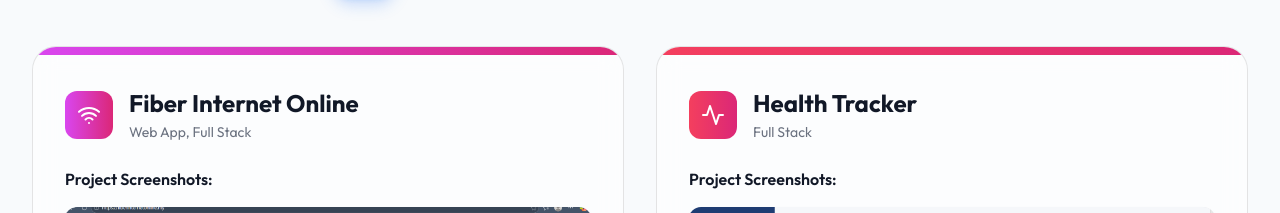
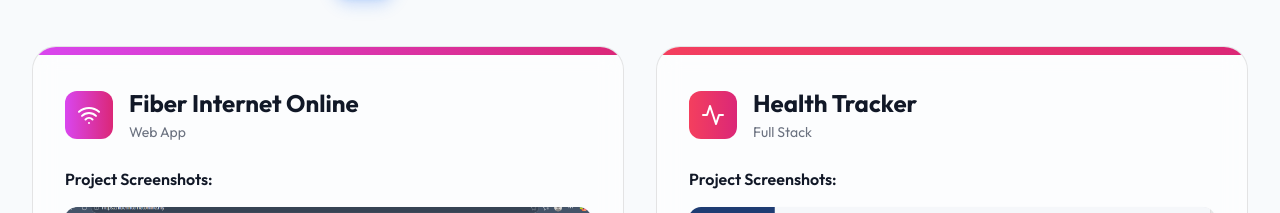
Before and after one commit to cwhui1001/Portfolio_Gracelyn, a Next.js app: page / in a window 1280 px wide. Shown: the part 3596-3809 px from the top of the page. Built offline with nearby package versions, Linux system fonts and the light colour scheme.

Commit message:
updated project info

```diff
--- a/components/projects.tsx
+++ b/components/projects.tsx
@@ -25,7 +25,7 @@ const projects = [
       '/images/projects/fiber-internet/coverage.png',
       '/images/projects/fiber-internet/contact.png'
     ],
-    categories: ['Web App', 'Full Stack'],
+    categories: ['Web App'],
     icon: <Wifi className="w-6 h-6" />,
     gradient: 'from-fuchsia-500 to-pink-600',
     github: 'https://github.com/cwhui1001/time_distributer',
```
